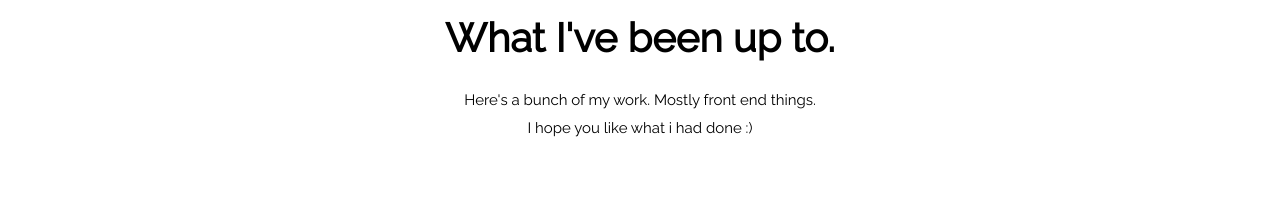
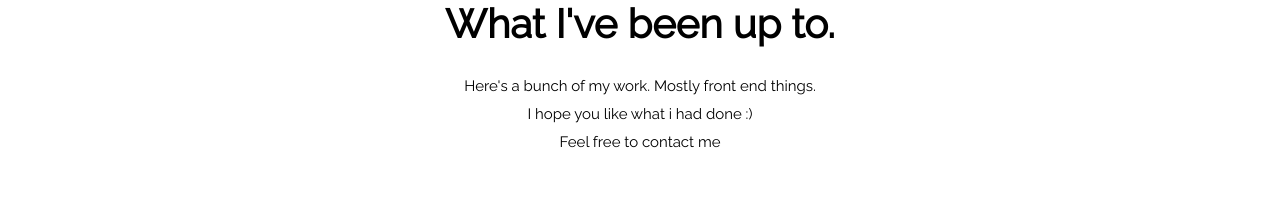
Before and after one commit to ilhamwahabi/portfolio, a React (Create React App) app: page / in a window 1280 px wide. Shown: the part 920-1143 px from the top of the page. Built offline with nearby package versions, Linux system fonts and the light colour scheme.

Commit message:
Fix link warning and add desc par.

```diff
--- a/src/components/Desc/Desc.js
+++ b/src/components/Desc/Desc.js
@@ -13,6 +13,9 @@ export default class Desc extends React.Component {
         <p className="desc__subtitle">
           I hope you like what i had done :)
         </p>
+        <p className="desc__subtitle">
+          Feel free to contact me
+        </p>
       </section>
     )
   }
--- a/src/components/Navbar/Navbar.js
+++ b/src/components/Navbar/Navbar.js
@@ -35,7 +35,7 @@ export default class Navbar extends React.Component {
           <p className="navbar__logo">Amazing Things</p>
           <div className="divider5"></div>
           <div className="navbar__options">
-            <a target="_blank" href="https://ilhamwahabigx.github.io"><p>Profile</p></a>
+            <a target="_blank" rel="noopener noreferrer" href="https://ilhamwahabigx.github.io"><p>Profile</p></a>
             <p>Filter</p>
           </div>
           <div className="divider"></div>
```
